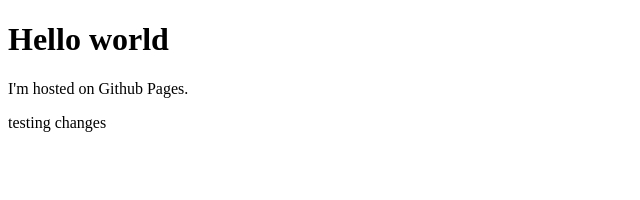
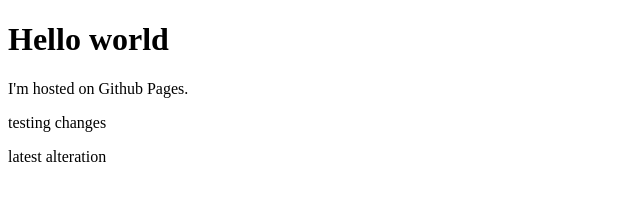
Before and after one commit to emerg-matters/sci-demo, a plain HTML site: page index.html in a window 1280 px wide. Shown: the whole page, without its empty margins (0-640 px from the left). Drawn offline with Linux system fonts and the light colour scheme.

Commit message:
Update index.html

```diff
--- a/index.html
+++ b/index.html
@@ -4,5 +4,6 @@
 <h1>Hello world</h1>
 <p> I'm hosted on Github Pages.</p>
 <p> testing changes </p>
+<p> latest alteration</p>
 </body>
 </html>
```
